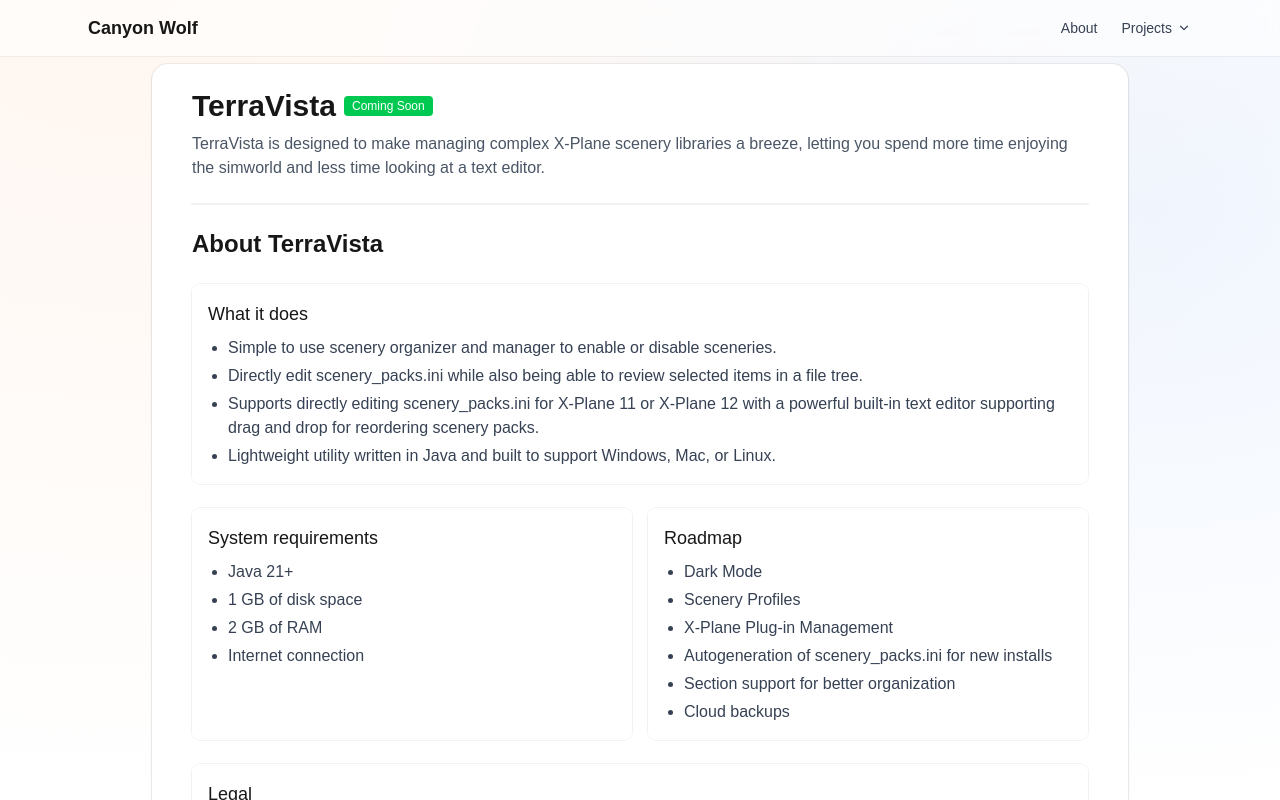
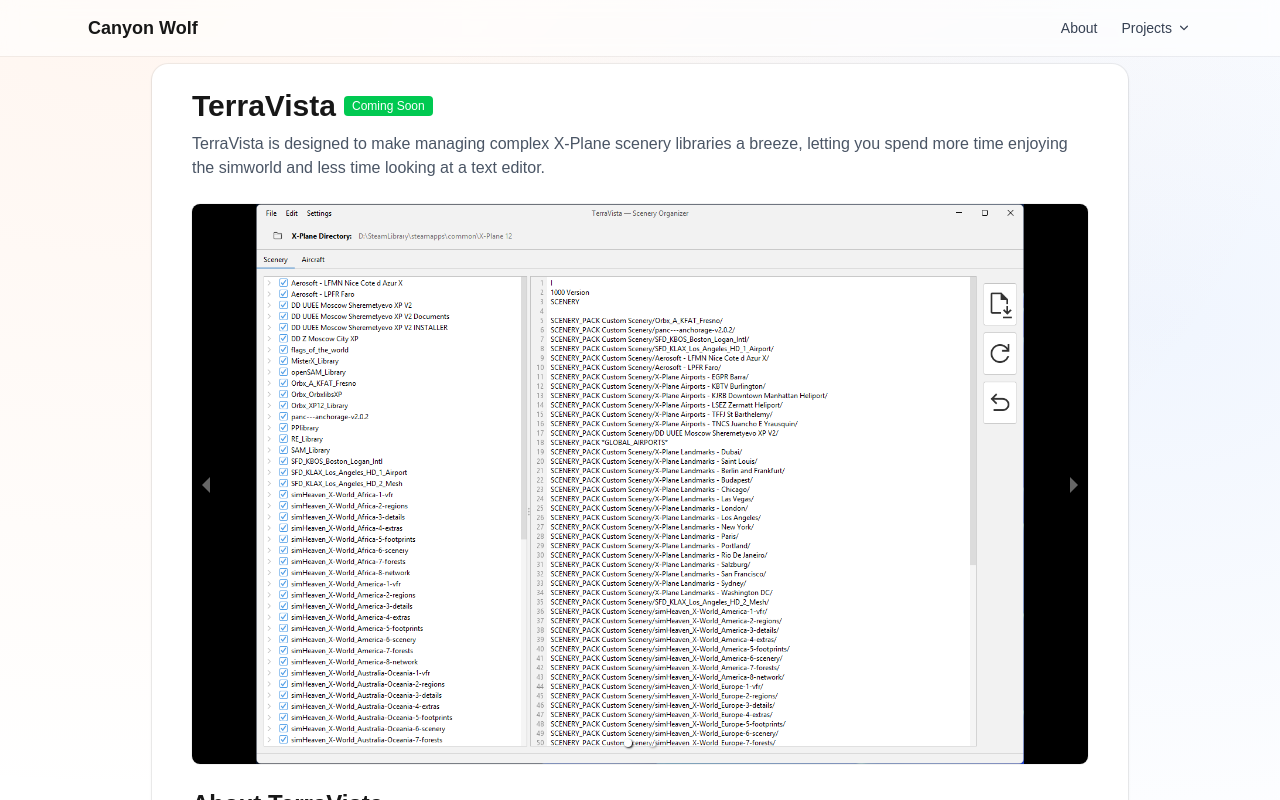
Before and after one commit to cww2697/canyonwolf-web, a Next.js app: page /projects/terravista in a window 1280 px wide. Shown: the top 800 px of the page. Built offline with nearby package versions, Linux system fonts and the light colour scheme.

Commit message:
Add images for TerraVista Carousel

```diff
--- a/src/app/projects/terravista/page.tsx
+++ b/src/app/projects/terravista/page.tsx
@@ -1,12 +1,13 @@
 "use client";
 import React from "react";
-// import { Carousel } from "react-responsive-carousel";
+import { Carousel } from "react-responsive-carousel";
 import "react-responsive-carousel/lib/styles/carousel.min.css";
 
 export default function SparkLauncherPage() {
-  /*const images = [
-
-  ];*/
+  const images = [
+      "/img/TerraVista/scenery.png",
+      "/img/TerraVista/aircraft.png",
+  ];
 
   return (
     <main className="p-4 sm:p-6">
@@ -22,24 +23,24 @@
         </header>
 
         <section aria-label="TerraVista screenshots" className="rounded-lg overflow-hidden ring-1 ring-black/5 dark:ring-white/10 bg-white/60 dark:bg-gray-900/40">
-          {/*<Carousel*/}
-          {/*  showArrows*/}
-          {/*  showStatus={false}*/}
-          {/*  showThumbs={false}*/}
-          {/*  infiniteLoop*/}
-          {/*  emulateTouch*/}
-          {/*  swipeable*/}
-          {/*  autoPlay={false}*/}
-          {/*  className="w-full"*/}
-          {/*>*/}
-          {/*  {images.map((src, idx) => (*/}
-          {/*    <div key={src} className="bg-black">*/}
-          {/*        /!* eslint-disable-next-line @next/next/no-img-element *!/*/}
-          {/*        <img src={src} alt={`TerraVista screenshot ${idx + 1}`}*/}
-          {/*             className="object-contain max-h-[70vh] w-full"/>*/}
-          {/*    </div>*/}
-          {/*  ))}*/}
-          {/*</Carousel>*/}
+          <Carousel
+            showArrows
+            showStatus={false}
+            showThumbs={false}
+            infiniteLoop
+            emulateTouch
+            swipeable
+            autoPlay={false}
+            className="w-full"
+          >
+            {images.map((src, idx) => (
+              <div key={src} className="bg-black">
+                  {/* eslint-disable-next-line @next/next/no-img-element */}
+                  <img src={src} alt={`TerraVista screenshot ${idx + 1}`}
+                       className="object-contain max-h-[70vh] w-full"/>
+              </div>
+            ))}
+          </Carousel>
         </section>
 
         {/* Details */}
```
Also changed, not shown: public/img/TerraVista/aircraft.png (added), public/img/TerraVista/scenery.png (added).
